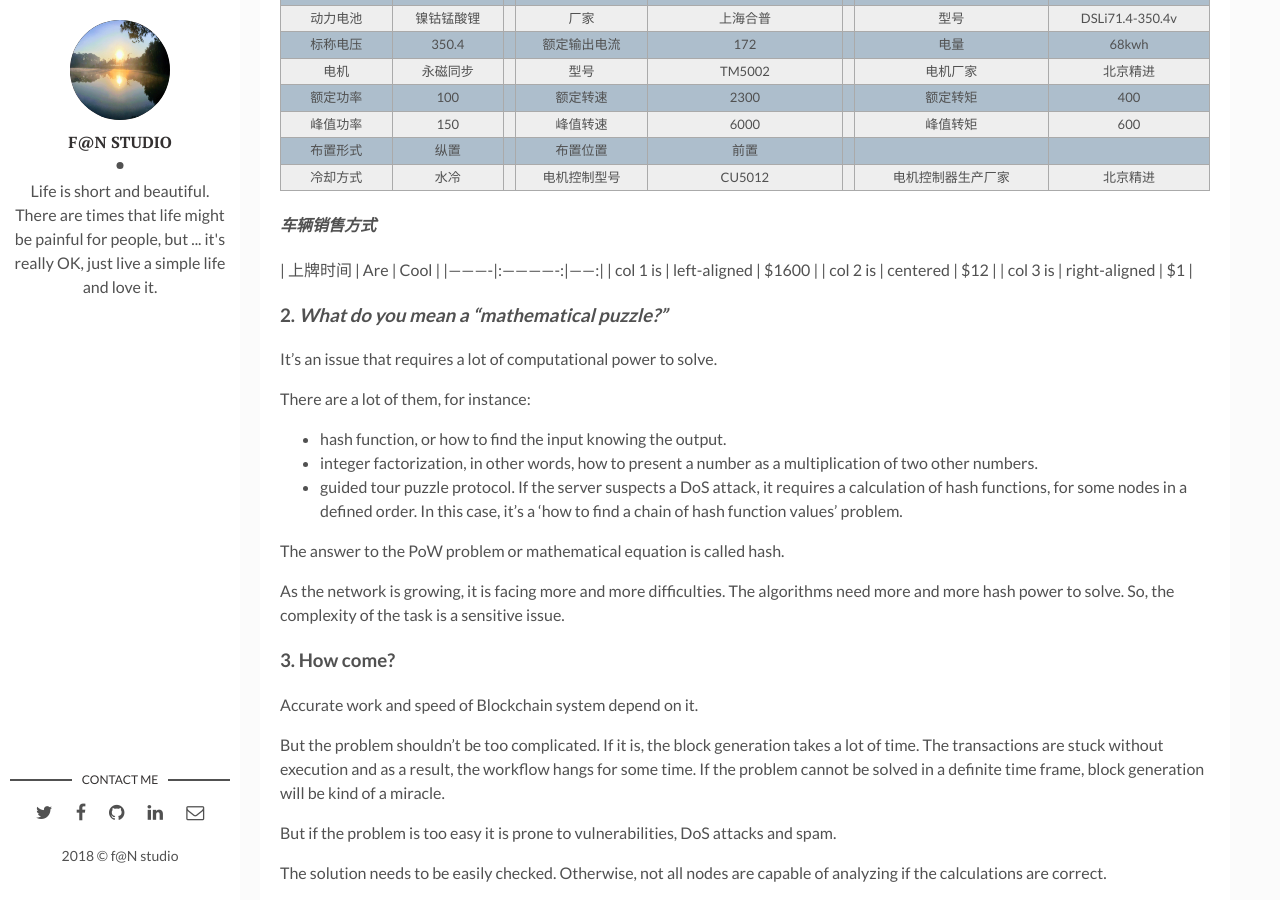
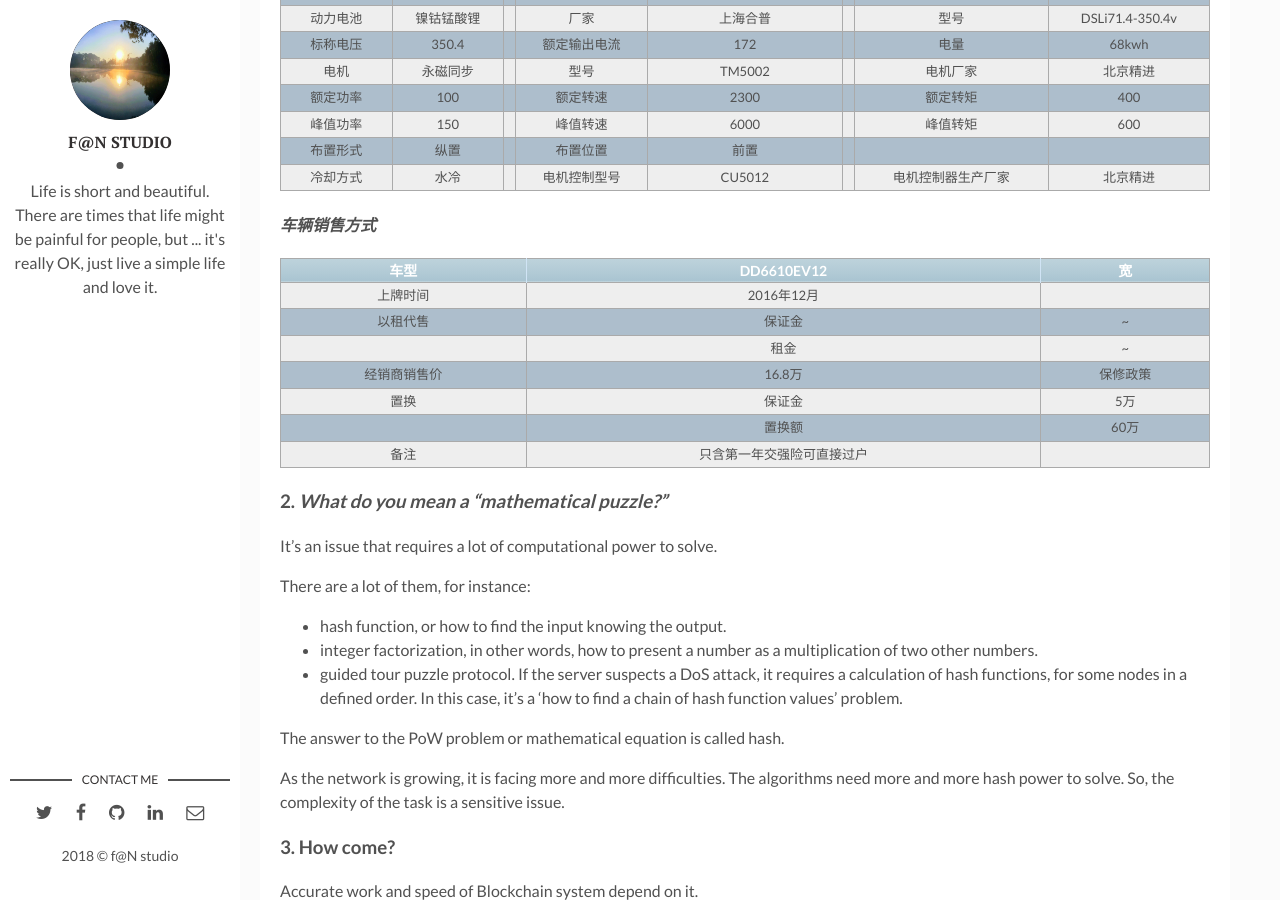
Before and after one commit to wowfrank/wowfrank.github.io, a Jekyll site: the page built from _posts/2018-08-19-information-of-pure-electric-cars-sales.markdown, in a window 1280 px wide and 900 px high, scrolled down 1643 px. Built offline with Jekyll 4.4.1, drawn with Linux system fonts in a browser that asks for light colours; comment, search, counter and statistics services are not loaded.

Commit message:
Update 2018-08-19-information-of-pure-electric-cars-sales.markdown

```diff
--- a/_posts/2018-08-19-information-of-pure-electric-cars-sales.markdown
+++ b/_posts/2018-08-19-information-of-pure-electric-cars-sales.markdown
@@ -29,11 +29,16 @@ tags: [Pure Electric Car,Tech]
 
 
 #### _车辆销售方式_
-| 上牌时间   |      Are      |  Cool |
-|----------|:-------------:|------:|
-| col 1 is |  left-aligned | $1600 |
-| col 2 is |    centered   |   $12 |
-| col 3 is | right-aligned |    $1 |
+
+|     车型     	|         DD6610EV12         	|    宽    	|
+|:------------:	|:--------------------------:	|:--------:	|
+|   上牌时间   	|         2016年12月         	|          	|
+|   以租代售   	|           保证金           	|     ~    	|
+|              	|            租金            	|     ~    	|
+| 经销商销售价 	|           16.8万           	| 保修政策 	|
+|     置换     	|           保证金           	|    5万   	|
+|              	|           置换额           	|   60万   	|
+|     备注     	| 只含第一年交强险可直接过户 	|          	|
 
 ### 2. _What do you mean a “mathematical puzzle?”_
 It’s an issue that requires a lot of computational power to solve.
```
